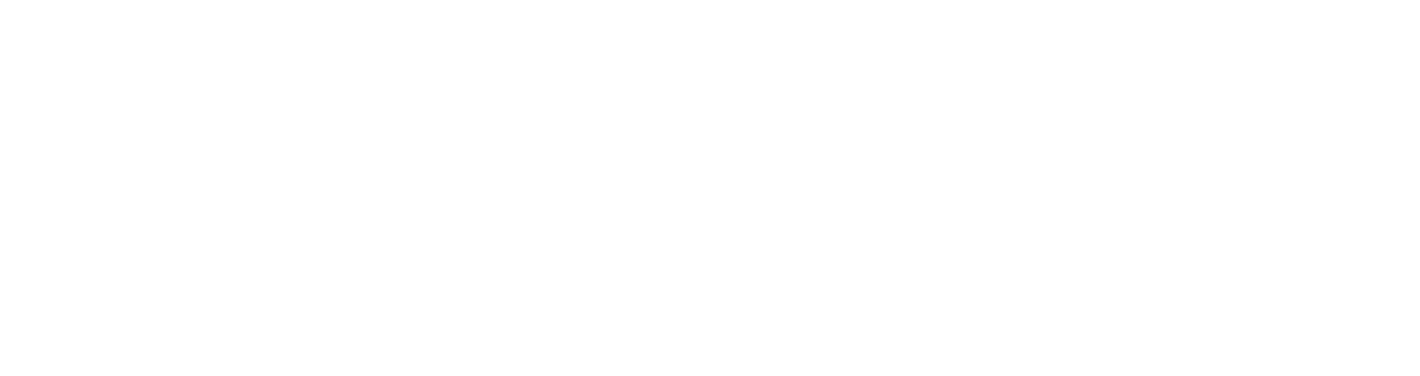
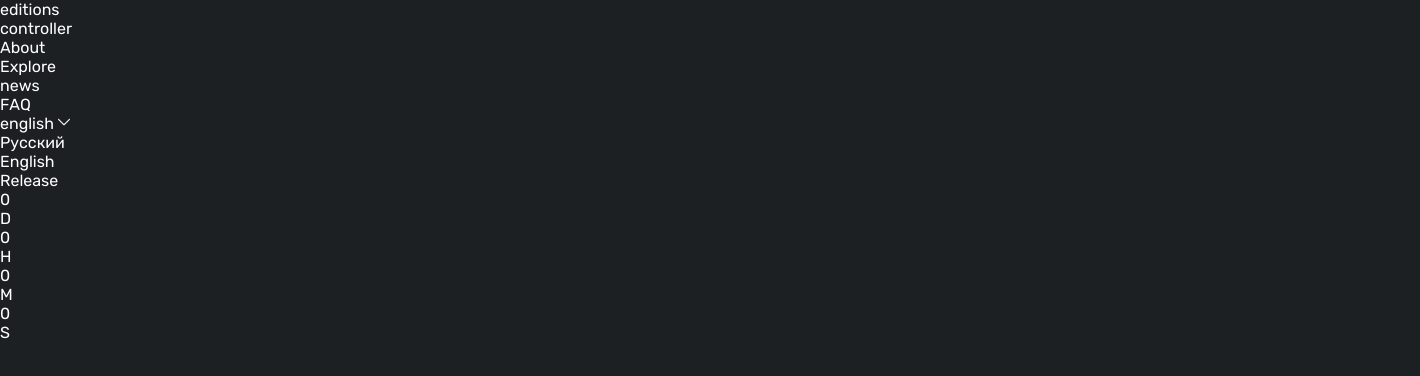
Before and after one commit to ITfrontTop/god_of_war, a website: page app/index.html in a window 1280 px wide. Shown: the whole page, 1420 px wide, since content can reach past the window. Drawn offline with nearby package versions, Linux system fonts and the light colour scheme; files that its build step writes are made by us from their sources.

Commit message:
start progect

```diff
--- a/app/index.html
+++ b/app/index.html
@@ -4,11 +4,106 @@
     <meta charset="UTF-8">
     <meta http-equiv="X-UA-Compatible" content="IE=edge">
     <meta name="viewport" content="width=device-width, initial-scale=1.0">
-    <title>Document</title>
+    <title>God of War</title>
     <link rel="stylesheet" href="css/style.min.css">
 </head>
 <body>
 
+    <section class="section section-main">
+        <div class="container">
+            <header class="header">
+                <div class="header-menu">
+                    <div class="header-menu__button">
+                        <span></span>
+                    </div>
+
+                    <nav class="header-menu__list">
+                        <ul>
+                            <li>
+                                <a class="header-menu__link menu-link" href="#editions">
+                                    editions
+                                </a>
+                            </li>
+                            <li>
+                                <a href="#controller">
+                                    controller
+                                </a>
+                            </li>
+                            <li>
+                                <a class="header-menu__link menu-link" href="#about">
+                                    About
+                                </a>
+                            </li>
+                            <li>
+                                <a class="header-menu__link menu-link" href="#explore">
+                                    Explore
+                                </a>
+                            </li>
+                            <li>
+                                <a class="header-menu__link menu-link" href="#news">
+                                    news
+                                </a>
+                            </li>
+                            <li>
+                                <a class="header-menu__link menu-link" href="#faq">
+                                    FAQ
+                                </a>
+                            </li>
+                            <li>
+                                <div class="header-menu__link lang">
+                                    <span class="current-lang">english</span>
+
+                                    <svg width="12" height="13" viewBox="0 0 12 13" fill="none" xmlns="http://www.w3.org/2000/svg">
+                                        <g clip-path="url(#clip0_12_93)">
+                                        <path d="M0.159766 3.67328L5.61446 9.15492C5.71671 9.25772 5.85547 9.31546 6.00013 9.31546C6.14482 9.31546 6.28355 9.25768 6.38584 9.15488L11.8402 3.67325C12.0533 3.45917 12.0533 3.11211 11.8402 2.89803C11.6273 2.68399 11.2819 2.68396 11.0689 2.89803L6.00013 7.99205L0.931148 2.89803C0.824638 2.79099 0.685039 2.73749 0.545439 2.73749C0.405838 2.73749 0.266238 2.79099 0.15973 2.89807C-0.0532522 3.11214 -0.0532522 3.45921 0.159766 3.67328Z" fill="white"/>
+                                        </g>
+                                        <defs>
+                                        <clipPath id="clip0_12_93">
+                                        <rect width="12" height="12.0596" fill="white" transform="matrix(-1 0 0 -1 12 12.6592)"/>
+                                        </clipPath>
+                                        </defs>
+                                    </svg>
+
+                                    <div class="header-menu__languages">
+                                        <div class="header-menu__language">
+                                            Русский
+                                        </div>
+                                        <div class="header-menu__language">
+                                            English
+                                        </div>
+                                    </div>
+                                </div>
+                            </li>
+                        </ul>
+                    </nav>
+                </div>
+
+
+                <div class="header-timer">
+                    <span>Release</span>
+                    <div class="header-timer__values">
+                        <div class="header-timer__item">
+                            <div class="header-timer__item-values" id="days">0</div>
+                            <div class="header-timer__item-info">D</div>
+                        </div>
+                        <div class="header-timer__item">
+                            <div class="header-timer__item-values" id="hours">0</div>
+                            <div class="header-timer__item-info">H</div>
+                        </div>
+                        <div class="header-timer__item">
+                            <div class="header-timer__item-values" id="minutes">0</div>
+                            <div class="header-timer__item-info">M</div>
+                        </div>
+                        <div class="header-timer__item">
+                            <div class="header-timer__item-values" id="seconds">0</div>
+                            <div class="header-timer__item-info">S</div>
+                        </div>
+                    </div>
+                </div>
+            </header>
+        </div>
+    </section>
+
     <script src="js/main.min.js"></script>
 </body>
 </html>
--- a/app/scss/fonts.scss
+++ b/app/scss/fonts.scss
@@ -1,47 +1,39 @@
 @font-face {
-    font-family: 'Mulish-ExtraLight';
-    font-weight: 200;
+    font-family: 'Inter-Regular';
+    font-weight: 400;
     font-style: normal;
-    src: local('Mulish-ExtraLight'),
-        url('../fonts/Mulish-ExtraLight.woff2') format('woff2'),
-        url('../fonts/Mulish-ExtraLight.woff') format('woff');
+    src: local('Inter-Regular'),
+        url('../fonts/Inter-Regular.woff2') format('woff2'),
+        url('../fonts/Inter-Regular.woff') format('woff');
     font-display: swap;
 }
 
 @font-face {
-    font-family: 'Mulish-Light';
-    font-weight: 300;
+    font-family: 'Rubik-Regular';
+    font-weight: 400;
     font-style: normal;
-    src: local('Mulish-Light'),
-        url('../fonts/Mulish-Light.woff2') format('woff2'),
-        url('../fonts/Mulish-Light.woff') format('woff');
+    src: local('Rubik-Regular'),
+        url('../fonts/Rubik-Regular.woff2') format('woff2'),
+        url('../fonts/Rubik-Regular.woff') format('woff');
     font-display: swap;
 }
 
 @font-face {
-    font-family: 'Mulish-Regular';
-    font-weight: 400;
+    font-family: 'Rubik-Medium';
+    font-weight: 500;
     font-style: normal;
-    src: local('Mulish-Regular'),
-        url('../fonts/Mulish-Regular.woff2') format('woff2'),
-        url('../fonts/Mulish-Regular.woff') format('woff');
+    src: local('Rubik-Medium'),
+        url('../fonts/Rubik-Medium.woff2') format('woff2'),
+        url('../fonts/Rubik-Medium.woff') format('woff');
     font-display: swap;
 }
+
 @font-face {
-    font-family: 'Mulish-SemiBolt';
-    font-weight: 600;
+    font-family: 'Rubik-Bold';
+    font-weight: 700;
     font-style: normal;
-    src: local('Mulish-SemiBolt'),
-        url('../fonts/Mulish-SemiBold.woff2') format('woff2'),
-        url('../fonts/Mulish-SemiBold.woff') format('woff');
+    src: local('Rubik-Medium'),
+        url('../fonts/Rubik-Bold.woff2') format('woff2'),
+        url('../fonts/Rubik-Bold.woff') format('woff');
     font-display: swap;
 }
-@font-face {
-    font-family: 'Mulish-Bold';
-    font-weight: 700;
-    font-style: normal;
-    src: local('Mulish-Bold'),
-        url('../fonts/Mulish-Bold.woff2') format('woff2'),
-        url('../fonts/Mulish-Bold.woff') format('woff');
-    font-display: swap;
-}
--- a/app/scss/reset.scss
+++ b/app/scss/reset.scss
@@ -38,7 +38,7 @@ ul[class] {
 
 img {
     max-width: 100%;
-    display: block;
+    height: auto;
 }
 
 input,
@@ -47,7 +47,3 @@ textarea,
 select {
     font: inherit;
 }
-
-a {
-    text-decoration: none;
-  }
--- a/app/scss/style.scss
+++ b/app/scss/style.scss
@@ -0,0 +1,48 @@
+@import 'reset';
+@import 'fonts';
+@import 'vars';
+@import 'global';
+
+/*Global*/
+body {
+    background-color: $main;
+    @extend %rubik-400;
+    font-size: 16px;
+    overflow-x: hidden;
+    color: $white;
+}
+
+h1, h2, h3, h4, h5, h6, p {
+    font-size: 16px;
+    line-height: 24px;
+
+}
+
+input,
+button {
+    border: none;
+    background: none;
+    outline: none;
+    color: $white;
+    font-size: 16px;
+    @extend %rubik-400;
+}
+
+a {
+    color: $white;
+    text-decoration: none;
+}
+
+ul, li {
+    padding: 0;
+    margin: 0;
+    list-style: none;
+}
+
+.container {
+    width: 1420px;
+    margin: 0 auto;
+}
+
+
+/* Style */
--- a/app/scss/vars.scss
+++ b/app/scss/vars.scss
@@ -1,26 +1,31 @@
-$bg: #f6f6f6;
+$main: #1C2023;
+$dark: #30373F;
+$violet: #8856D9;
+$sea: #A9C7C7;
+$grey: #8C96A0;
+$orange: #FF4136;
+$white: #fff;
+$black: #000;
 
-%mulish-200 {
-    font-family: 'Mulish-ExtraLight', sans-serif;
-    font-weight: 200;
-}
 
-%mulish-300 {
-    font-family: 'Mulish-Light', sans-serif;
-    font-weight: 300;
-}
 
-%mulish-400 {
-    font-family: 'Mulish-Regular', sans-serif;
+
+%inter-400 {
+    font-family: 'Inter-Regular', sans-serif;
     font-weight: 400;
 }
 
-%mulish-600 {
-    font-family: 'Mulish-SemiBold', sans-serif;
-    font-weight: 600;
+%rubik-400 {
+    font-family: 'Rubik-Regular', sans-serif;
+    font-weight: 400;
 }
 
-%mulish-700 {
-    font-family: 'Mulish-Bold', sans-serif;
+%rubik-500 {
+    font-family: 'Rubik-Medium', sans-serif;
+    font-weight: 500;
+}
+
+%rubik-700 {
+    font-family: 'Rubik-Bold', sans-serif;
     font-weight: 700;
 }
```
Also changed, not shown: app/fonts/Inter-Regular.woff (added), app/fonts/Inter-Regular.woff2 (added), app/fonts/Rubik-Bold.woff (added), app/fonts/Rubik-Bold.woff2 (added), app/fonts/Rubik-Medium.woff (added), app/fonts/Rubik-Medium.woff2 (added), app/fonts/Rubik-Regular.woff (added), app/fonts/Rubik-Regular.woff2 (added), app/fonts/src/Inter-Regular.ttf (added), app/fonts/src/Rubik-Bold.ttf (added), app/fonts/src/Rubik-Medium.ttf (added), app/fonts/src/Rubik-Regular.ttf (added), app/scss/global.scss (added).
